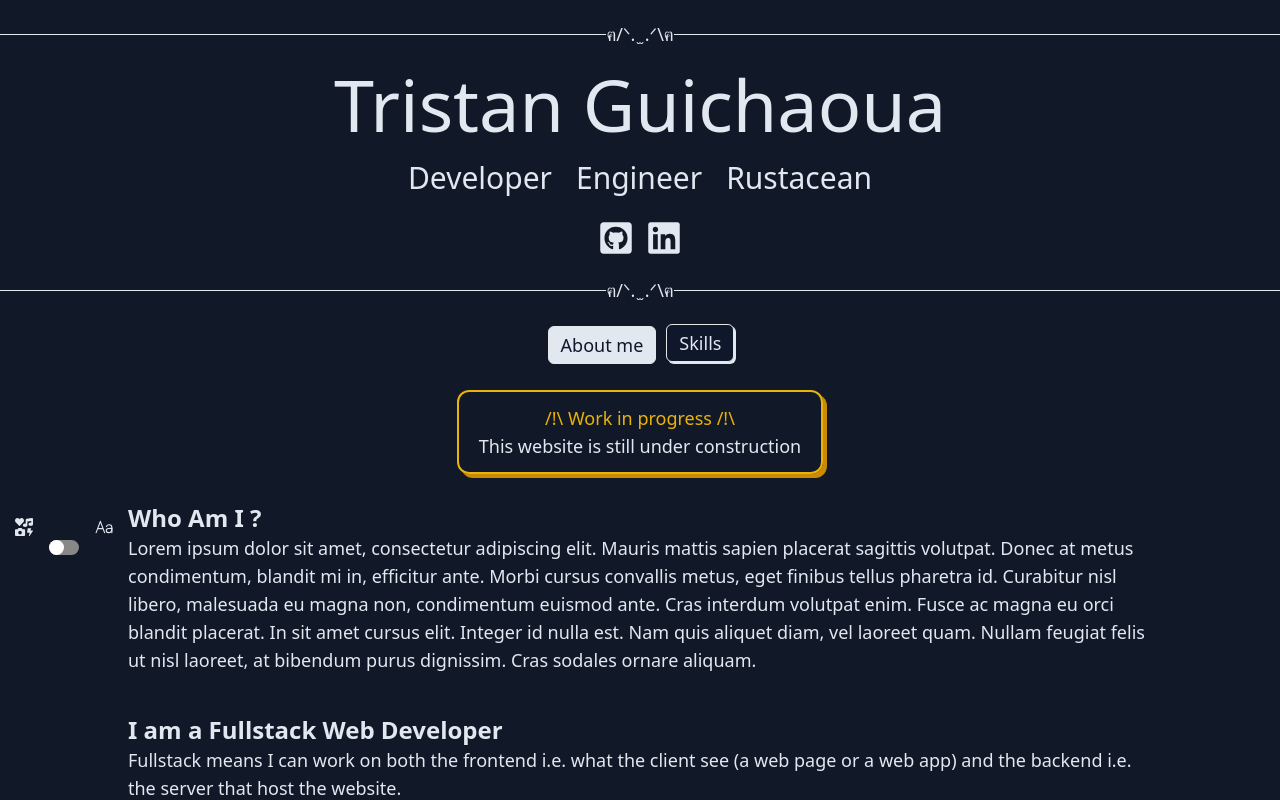
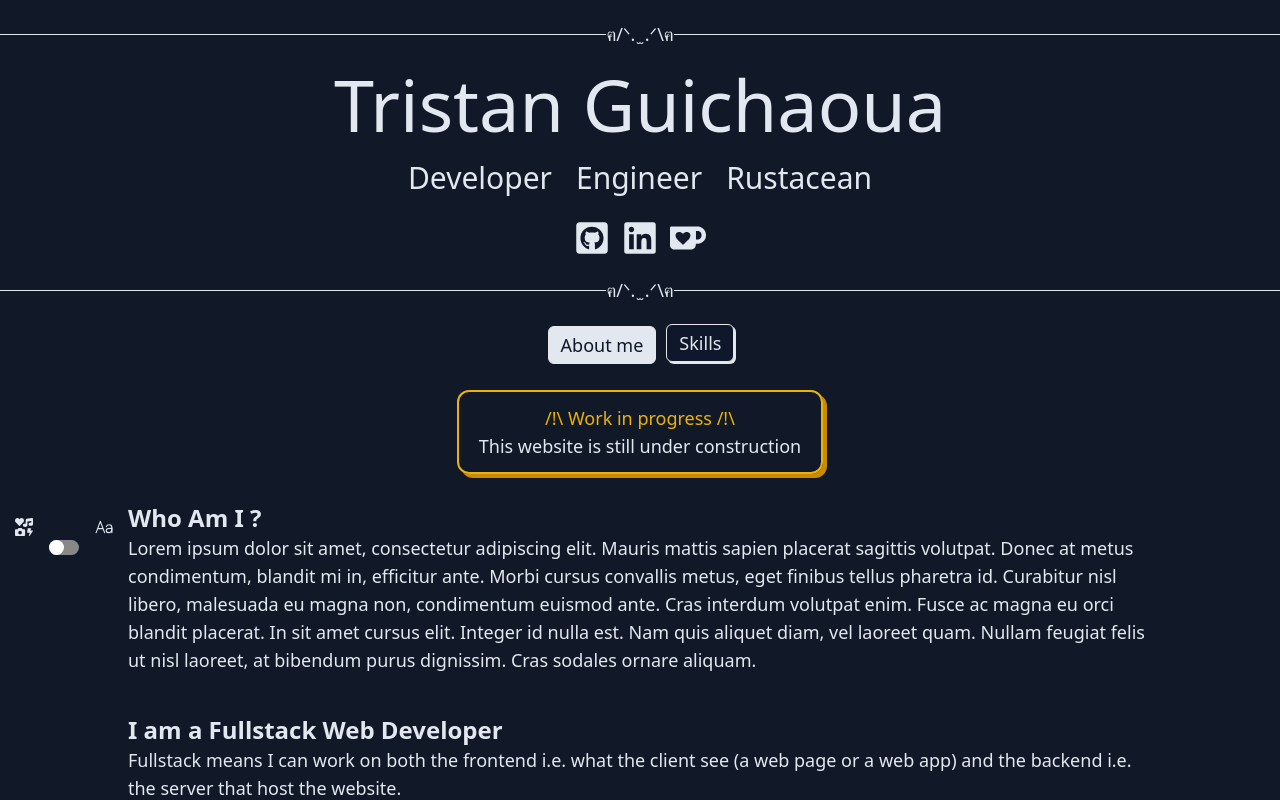
Before and after one commit to tguichaoua/tguichaoua.github.io, a React (Vite) app: page / in a window 1280 px wide. Shown: the top 800 px of the page. Built offline with nearby package versions, Linux system fonts and the light colour scheme.

Commit message:
💸 add link to Kofi

```diff
--- a/src/routes/root.tsx
+++ b/src/routes/root.tsx
@@ -1,4 +1,5 @@
 import { FaGithubSquare, FaLinkedin } from 'react-icons/fa';
+import { SiKofi } from 'react-icons/si';
 import { Outlet } from 'react-router-dom';
 
 import { CatRule } from '../components/cat-rule';
@@ -32,6 +33,9 @@ export function Root() {
             target="_blank"
           >
             <FaLinkedin />
+          </a>
+          <a href="https://ko-fi.com/tguichaoua" target="_blank">
+            <SiKofi />
           </a>
         </div>
 
```
